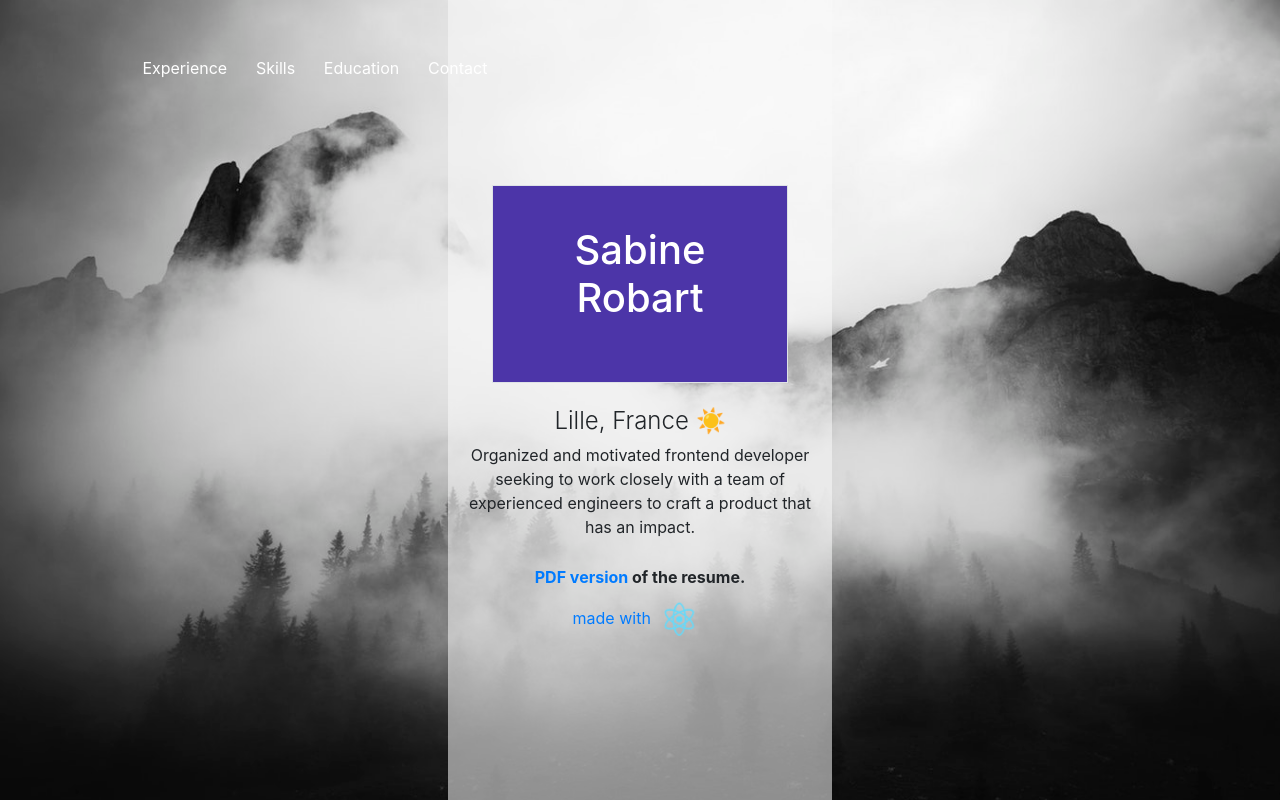
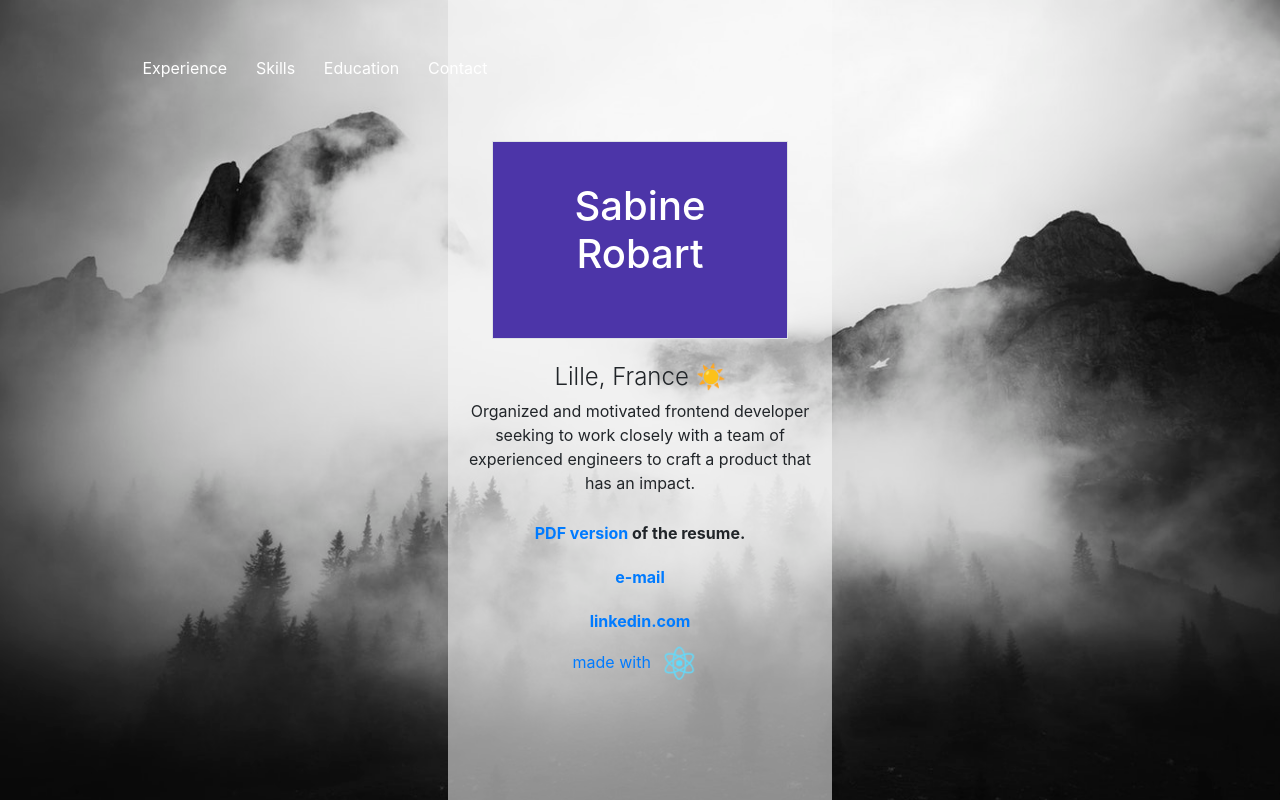
Before and after one commit to Sabinerobart/resume, a React (Create React App) app: page / in a window 1280 px wide. Shown: the top 800 px of the page. Built offline with nearby package versions, Linux system fonts and the light colour scheme.

Commit message:
Moves contact info into the Hero component.

```diff
--- a/src/components/Hero.js
+++ b/src/components/Hero.js
@@ -25,6 +25,25 @@
         ) : (
           ""
         )}
+        <p className="hero__text">
+          <a
+            href={`mailto:${basics.email}?subject=Resume%20Inquiry`}
+            style={{ textDecoration: "none" }}
+          >
+            e-mail
+          </a>
+        </p>
+
+        <p className="hero__text">
+          <a
+            href="https://linkedin.com/in/iamskok"
+            style={{ textDecoration: "none" }}
+            target="_blank"
+            rel="noopener noreferrer"
+          >
+            {basics.website}
+          </a>
+        </p>
 
         <div className="hero__link-container">
           <a
@@ -37,6 +56,7 @@
             <img src={logo} className="hero__logo" alt="Made With React Logo" />
           </a>
         </div>
+
         <span role="img" aria-label="Arrow down" className="hero__arrow">
           ⬇️
         </span>
```
